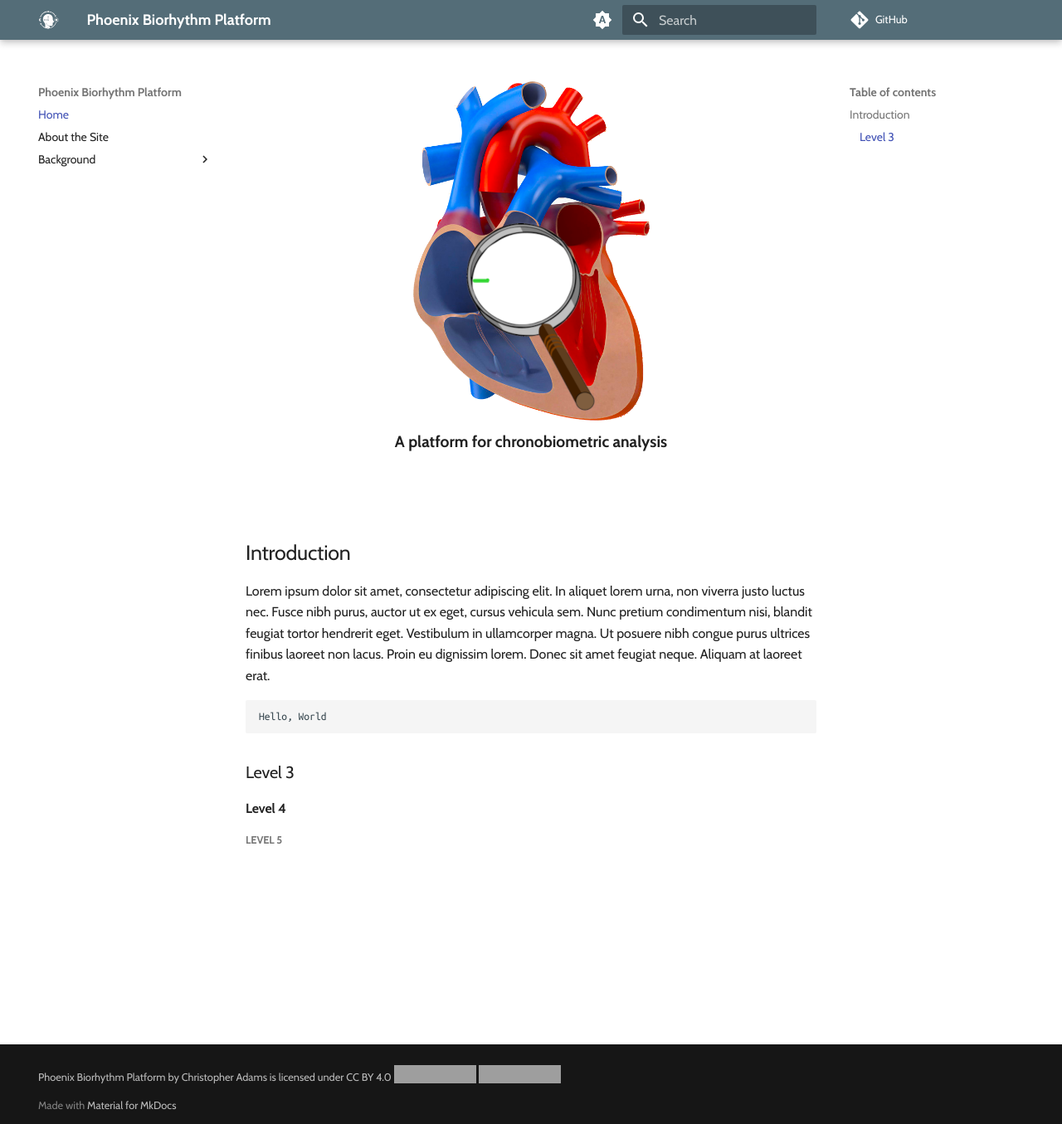
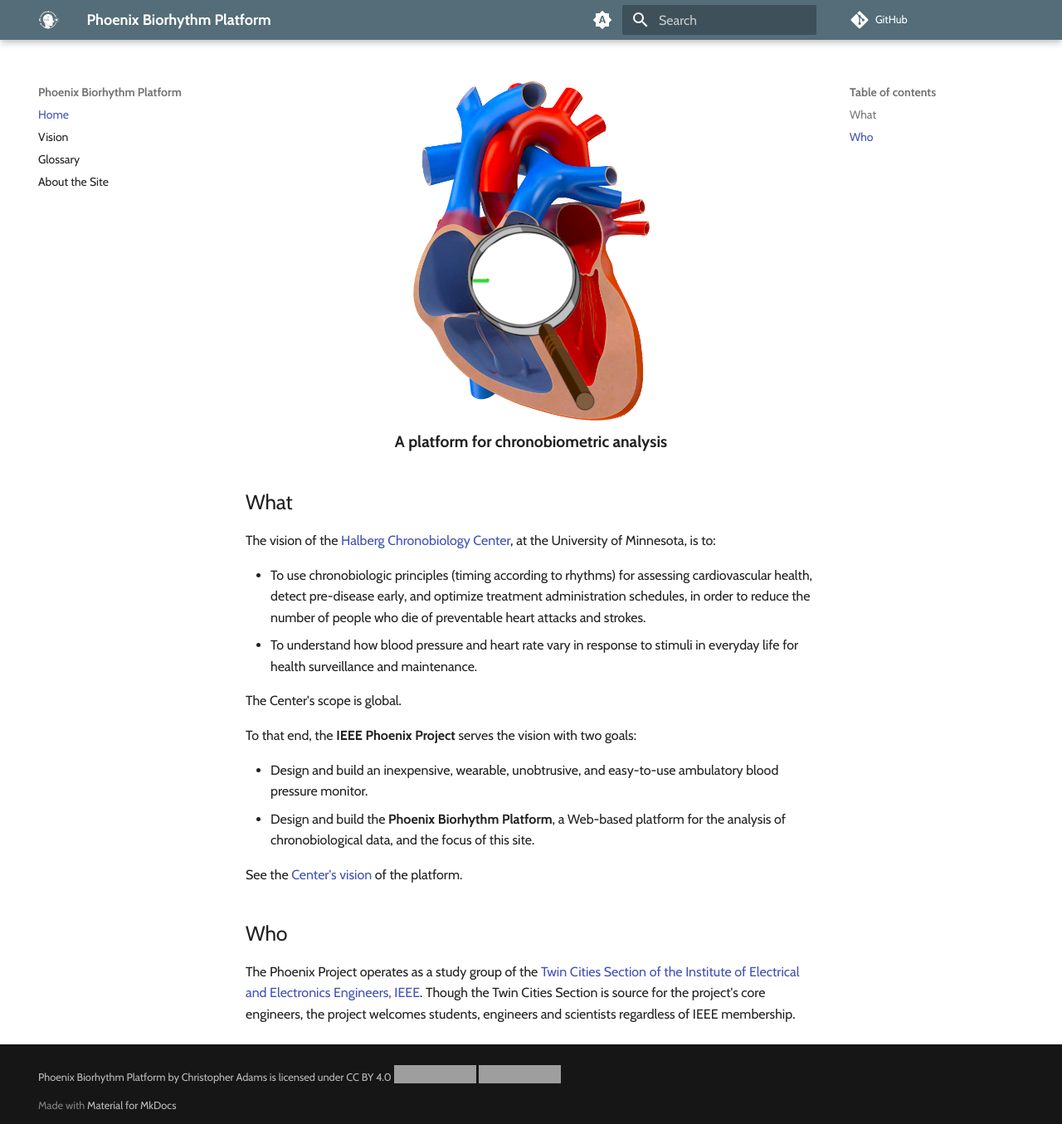
Before and after one commit to phoenix-chronobiology/phoenix-chronobiology.github.io, an MkDocs documentation site: the page built from docs/index.md, in a window 1280 px wide and 1355 px high. Shown: the whole window at 83% size. Built offline with MkDocs 1.6.1 and Material for MkDocs 9.7.7, drawn with Linux system fonts in a browser that asks for light colours; comment, search, counter and statistics services are not loaded; grey boxes are pictures that could not be loaded.

````diff
--- a/docs/index.md
+++ b/docs/index.md
@@ -1,30 +1,23 @@
+--8<-- "docs/snippets/hide-title.md"
 
-<div class="hero-block">
-  <div class="hero-monitor">
-      <img class="ekg-underlay" alt="human-heart-cutaway-w-mag" src="images/human-heart-cutaway-w-mag.png" />
-      <svg class="ekg" version="1.1" xmlns="http://www.w3.org/2000/svg" xmlns:xlink="http://www.w3.org/1999/xlink"
-          viewBox="0 0 500 200" xml:space="preserve">
-        <g>
-            <polyline class="ekg" points="366.6,113.8 328.2,113.8 310.3,132.3 296,70.7 246.8,127.4 241.6,120.2 233.9,166.4
-                227,27.6 213.2,118.3 211.8,112.3 205.1,126.1 198.2,108.5 194.1,124.4 184.5,92.9 174.1,113 144.3,113"/>
-        </g>
-      </svg>
-  </div>
-  <p class="hero-tagline">
-    A platform for chronobiometric analysis
-  </p>
-</div>
-#
-## Introduction
+--8<-- "docs/snippets/hero-image.md"
 
-Lorem ipsum dolor sit amet, consectetur adipiscing elit. In aliquet lorem urna, non viverra justo luctus nec. Fusce nibh purus, auctor ut ex eget, cursus vehicula sem. Nunc pretium condimentum nisi, blandit feugiat tortor hendrerit eget. Vestibulum in ullamcorper magna. Ut posuere nibh congue purus ultrices finibus laoreet non lacus. Proin eu dignissim lorem. Donec sit amet feugiat neque. Aliquam at laoreet erat.
+## What
 
-```
-Hello, World
-```
+The vision of the [Halberg Chronobiology Center](https://halbergchronobiologycenter.umn.edu){: target="_blank" }, at the University of Minnesota, is to:
 
-### Level 3
+* To use chronobiologic principles (timing according to rhythms) for assessing cardiovascular health, detect pre-disease early, and optimize treatment administration schedules, in order to reduce the number of people who die of preventable heart attacks and strokes.
+* To understand how blood pressure and heart rate vary in response to stimuli in everyday life for health surveillance and maintenance.
 
-#### Level 4
+The Center's scope is global.
 
-##### Level 5
+To that end, the **IEEE Phoenix Project** serves the vision with two goals:
+
+* Design and build an inexpensive, wearable, unobtrusive, and easy-to-use ambulatory blood pressure monitor.
+* Design and build the **Phoenix Biorhythm Platform**, a Web-based platform for the analysis of chronobiological data, and the focus of this site.
+
+See the [Center's vision](vision/abstract.md) of the platform.
+
+## Who
+
+The Phoenix Project operates as a study group of the [Twin Cities Section of the Institute of Electrical and Electronics Engineers, IEEE](https://tc-ieee.org){: target="_blank" }. Though the Twin Cities Section is source for the project's core engineers, the project welcomes students, engineers and scientists regardless of IEEE membership.
--- /dev/null
+++ b/docs/snippets/hero-image.md
@@ -0,0 +1,15 @@
+<div class="hero-block">
+  <div class="hero-monitor">
+      <img class="ekg-underlay" alt="human-heart-cutaway-w-mag" src="images/human-heart-cutaway-w-mag.png" />
+      <svg class="ekg" version="1.1" xmlns="http://www.w3.org/2000/svg" xmlns:xlink="http://www.w3.org/1999/xlink"
+          viewBox="0 0 500 200" xml:space="preserve">
+        <g>
+            <polyline class="ekg" points="366.6,113.8 328.2,113.8 310.3,132.3 296,70.7 246.8,127.4 241.6,120.2 233.9,166.4
+                227,27.6 213.2,118.3 211.8,112.3 205.1,126.1 198.2,108.5 194.1,124.4 184.5,92.9 174.1,113 144.3,113"/>
+        </g>
+      </svg>
+  </div>
+  <p class="hero-tagline">
+    A platform for chronobiometric analysis
+  </p>
+</div>
--- /dev/null
+++ b/docs/snippets/hide-title.md
@@ -0,0 +1,5 @@
+<style>
+  .md-typeset h1 {
+    display: none;
+  }
+</style>
--- a/docs/stylesheets/typeset.css
+++ b/docs/stylesheets/typeset.css
@@ -2,3 +2,14 @@
 dt {
     font-weight: bold;
 }
+
+/* Nested unordered lists */
+ul {
+    list-style-type: disc;
+    ul {
+        list-style-type: circle;
+        ul {
+            list-style-type: square;
+        }
+    }
+}
--- a/mkdocs.yml
+++ b/mkdocs.yml
@@ -11,16 +11,15 @@
 # DOCUMENTATION LAYOUT
 nav:
   - Home: index.md
+  - Vision: vision/abstract.md
+  - Glossary: glossary/index.md
   - About the Site: about/index.md
-  - Background:
-    - Vision: background/larry-abstract.md
-    - Glossary: background/glossaries.md
 
 not_in_nav: |
   about/macros-info.md
-  background/glossary.md
-  background/glossary-std.md
   snippets/chronobiology-glossary.md
+  snippets/hero-image.md
+  snippets/hide-title.md
   snippets/swe-glossary.md
 
 # BUILD DIRECTORIES
````
Also changed, not shown: docs/snippets/chronobiology-glossary.md (+2 -2 lines), notes/palette.md (deleted, +0 -56 lines), overrides/partials/copyright.html (deleted, +0 -37 lines), docs/glossary/index.md (renamed from docs/background/glossaries.md), docs/vision/abstract.md (renamed from docs/background/larry-abstract.md).
